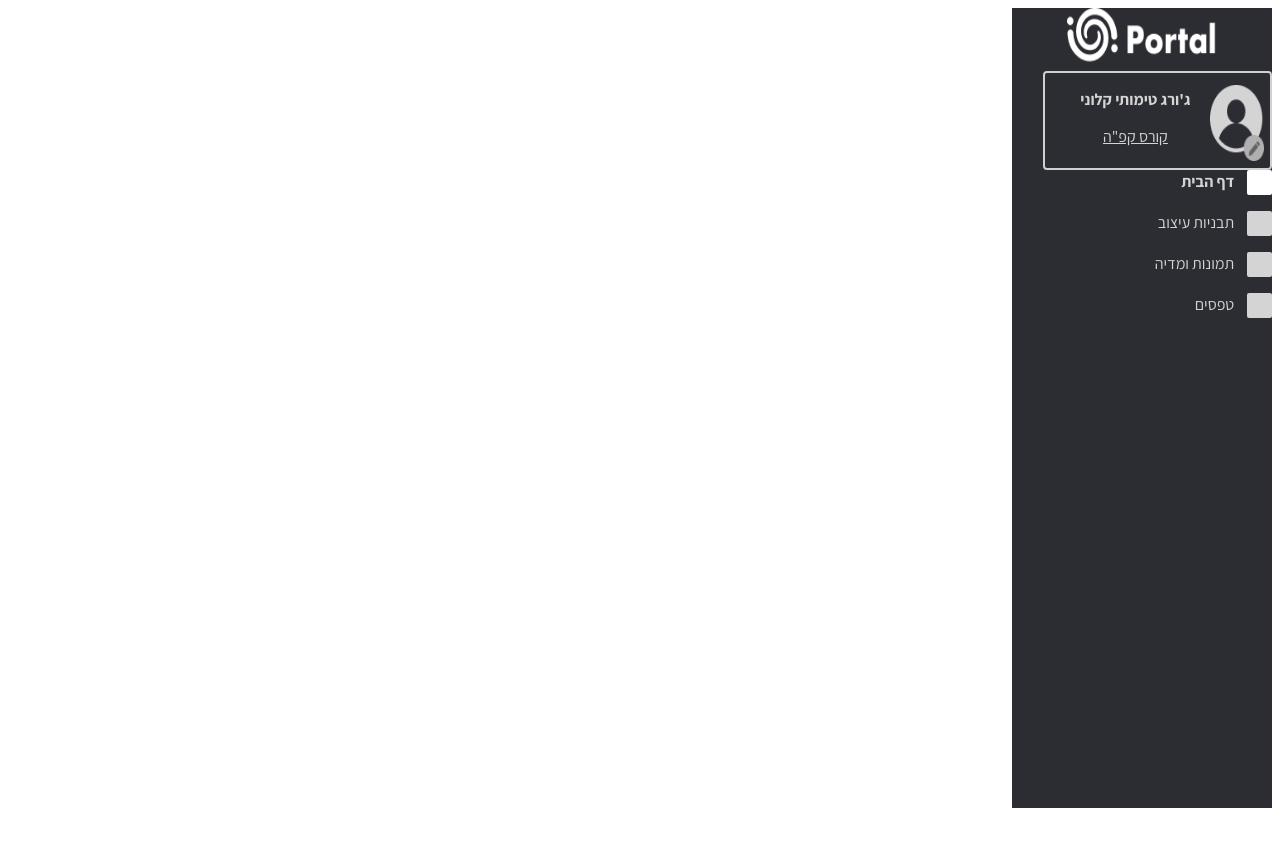
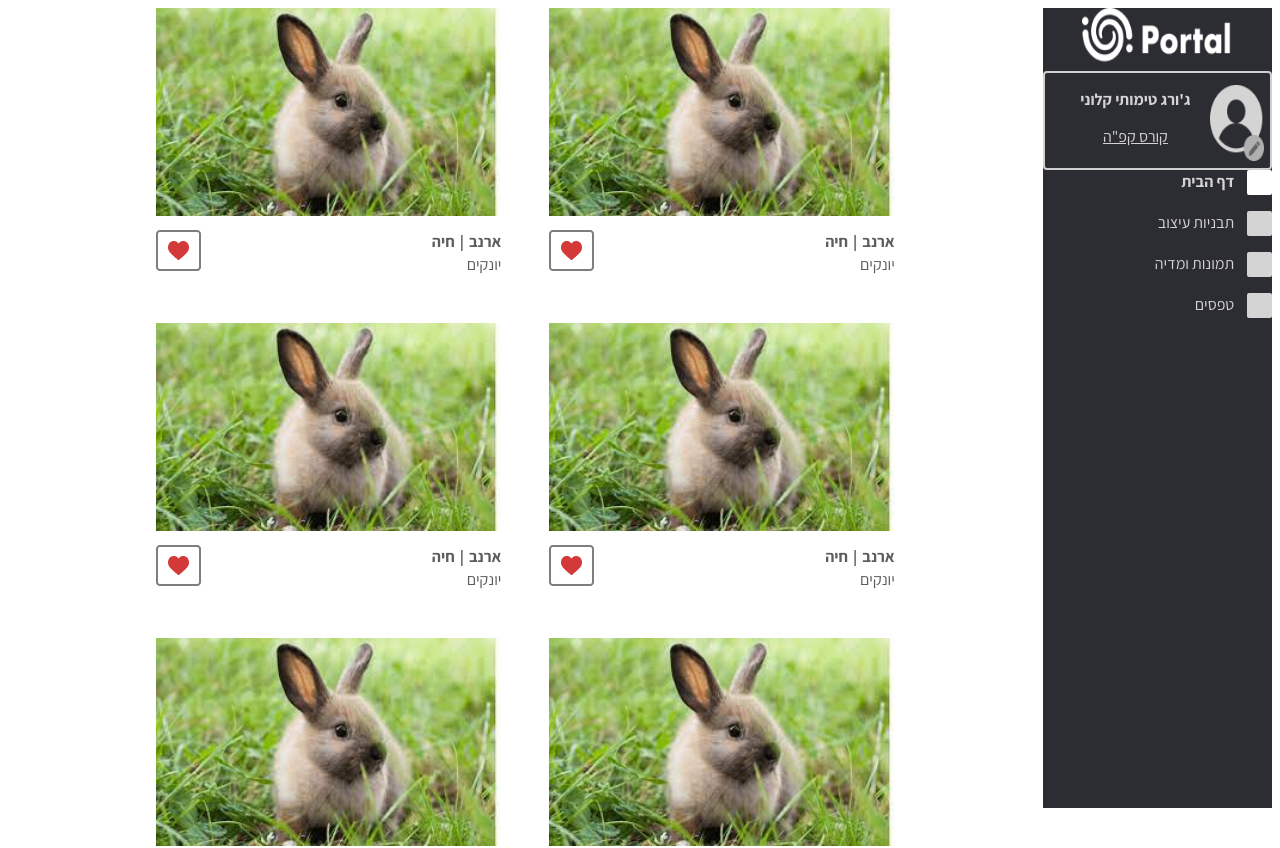
Before and after one commit to 50yearskippur/portalClient, a React (Create React App) app: page / in a window 1280 px wide. Shown: the top 848 px of the page. Before the commit the page ends 816 px from the top, so only its background shows below. Built offline with nearby package versions, Linux system fonts and the light colour scheme.

Commit message:
fix capitl letter

```diff
--- a/src/App.js
+++ b/src/App.js
@@ -1,10 +1,12 @@
 import "./App.css";
 import NavBar from "./components/NavBar/NavBar";
+import Favorits from "./components/Favorites/Favorites";
 
 function App() {
   return (
     <div className="App">
       <NavBar />
+      <Favorits />
     </div>
   );
 }
```
